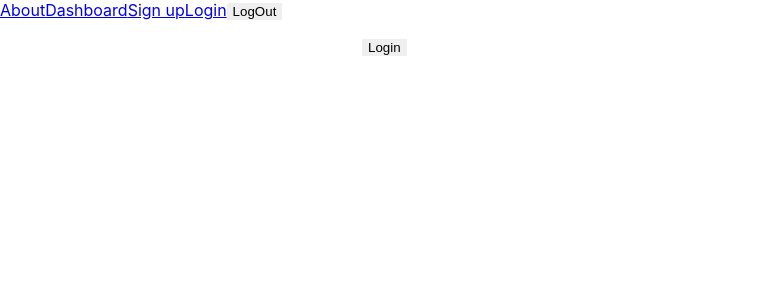
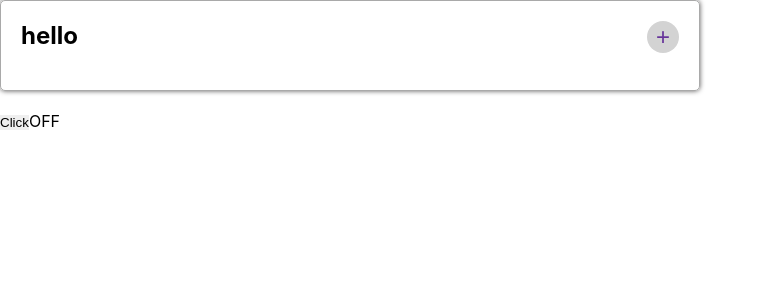
Before and after one commit to Alice-2096/learn-react, a React (Create React App) app: page /about in a window 1280 px wide. Before the commit this address led to /login. Shown: the top 300 px of the page, without its empty margins (0-767 px from the left). Built offline with nearby package versions, Linux system fonts and the light colour scheme.

Commit message:
class-based component

```diff
--- a/src/Accordion.js
+++ b/src/Accordion.js
@@ -1,23 +1,54 @@
-import React, { useState } from 'react';
-// import './Accordion.css';
+// import React, { useState } from 'react';
+// // import './Accordion.css';
 
-export default function Accordion({ heading, content }) {
-  let [show, setShow] = useState(false);
+// export default function Accordion({ heading, content }) {
+//   let [show, setShow] = useState(false);
 
+//   return (
+//     <div className="accordion-container">
+//       <header>
+//         <h2>{heading}</h2>
+//         <button
+//           className="toggle"
+//           onClick={function toggle() {
+//             setShow(!show);
+//           }}
+//         >
+//           {show ? '-' : '+'}
+//         </button>
+//       </header>
+//       <p className={show ? 'content' : 'content hidden'}>{content}</p>
+//     </div>
+//   );
+// }
+
+import React, { Component } from 'react';
+import './Accordion.css';
+
+export default class Accordion extends Component {
+  state = {
+    show: false, //default to false
+  };
+
+  render() {
     return (
       <div className="accordion-container">
         <header>
-        <h2>{heading}</h2>
+          <h2>{this.props.heading}</h2>
           <button
             className="toggle"
-          onClick={function toggle() {
-            setShow(!show);
+            onClick={() => {
+              this.setState({ show: !this.state.show });
+              console.log(this.state.show);
             }}
           >
-          {show ? '-' : '+'}
+            {this.state.show ? '-' : '+'}
           </button>
         </header>
-      <p className={show ? 'content' : 'content hidden'}>{content}</p>
+        <p className={this.state.show ? 'content' : 'content hidden'}>
+          {this.props.content}
+        </p>
       </div>
     );
   }
+}
--- a/src/App.js
+++ b/src/App.js
@@ -7,6 +7,9 @@ import About from './pages/About/About.js';
 import SignUp from './pages/sign-up/SignUp.js';
 import NotFound from './shared/components/NotFound';
 import Header from './shared/components/Header';
+import CounterWithClass from './shared/components/CounterWithClass';
+import Accordion from './Accordion';
+import Tiktoc from './Tiktoc';
 
 function App() {
   // let [ratingVal, setRatingVal] = useState(0);
@@ -23,19 +26,22 @@ function App() {
 
   return (
     <div className="App">
-      <Header></Header>
+      {/* <Header></Header>
       <hr></hr>
-      <Routes>
-        {/* go to 'domain/counter' will see Mobilepage Component only */}
-        {/* <Route path="/mobile" element={<MobilePage></MobilePage>}></Route>
+      <Routes> */}
+      {/* go to 'domain/counter' will see Mobilepage Component only */}
+      {/* <Route path="/mobile" element={<MobilePage></MobilePage>}></Route>
         // redirection
         <Route path="/feedback" element={<Navigate to="/mobile" />}></Route> */}
-        <Route path="login" element={<Login></Login>}></Route>
+      {/* <Route path="login" element={<Login></Login>}></Route>
         <Route path="sign-up" element={<SignUp></SignUp>}></Route>
         <Route path="dashboard" element={<Dashboard></Dashboard>}></Route>
         <Route path="about" element={<About></About>}></Route>
         <Route path="*" element={<NotFound></NotFound>}></Route>
-      </Routes>
+      </Routes> */}
+      {/* <CounterWithClass start={5}></CounterWithClass> */}
+      <Accordion heading={'hello'} content={'this is a test'}></Accordion>
+      <Tiktoc></Tiktoc>
     </div>
   );
 }
--- /dev/null
+++ b/src/Tiktoc.js
@@ -0,0 +1,24 @@
+import React, { Component } from 'react';
+
+export default class Tiktoc extends Component {
+  state = {
+    label: 'OFF',
+  };
+
+  render() {
+    return (
+      <div>
+        <button
+          onClick={() => {
+            this.state.label == 'ON'
+              ? this.setState({ label: 'OFF' })
+              : this.setState({ label: 'ON' });
+          }}
+        >
+          Click
+        </button>
+        <span>{this.state.label}</span>
+      </div>
+    );
+  }
+}
--- a/src/pages/About/About.js
+++ b/src/pages/About/About.js
@@ -1,7 +1,13 @@
 import React, { useEffect } from 'react';
 import useRouteProtection from '../../hook/useRouteProtection';
+import Counter from '../../Counter.js';
 
 export default function About() {
   useRouteProtection();
-  return <div>About</div>;
+  return (
+    <div>
+      About
+      <Counter start={1}></Counter>
+    </div>
+  );
 }
--- /dev/null
+++ b/src/shared/components/CounterWithClass.js
@@ -0,0 +1,38 @@
+import React, { Component } from 'react';
+
+export default class CounterWithClass extends Component {
+  //'props' is the object passed from parent
+  //state is a reserved variable inside the class component, can be modified by user interaction
+  state = { start: this.props.start }; //call setState so that we can save and change data
+
+  constructor(props) {
+    //this will get executed at the time of creation of the object of the class
+    super(props); //pass props to parent
+  }
+
+  //ALWAYS use arrow functions
+  increment = () => {
+    this.setState({ start: this.state.start + 1 }); //can pass partial object as
+  };
+  decrement = () => {
+    this.setState({ start: this.state.start - 1 });
+  };
+
+  //return //use arrow functions
+  increment = () => {
+    this.setState({ start: this.state.start + 1 });
+  };
+  decrement = () => {
+    this.setState({
+      start: this.state.start - 1,
+    });
+  };
+  render() {
+    return (
+      <div>
+        <button onClick={this.decrement}>-</button> {this.state.start}{' '}
+        <button onClick={this.increment}>+</button>
+      </div>
+    ); //must use 'this' to refer to class object
+  }
+}
```
Also changed, not shown: src/class.js (added, +19 -0 lines), src/Post.js (line endings or trailing spaces). Lines whose indentation alone changed are shown as unchanged.
